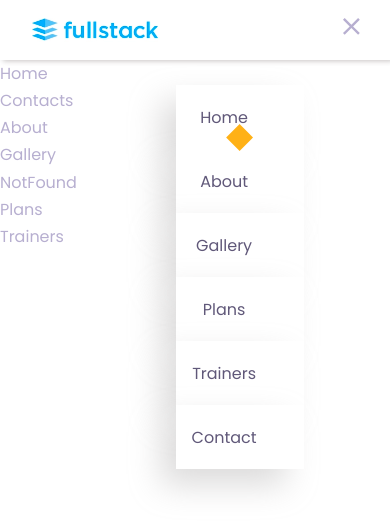
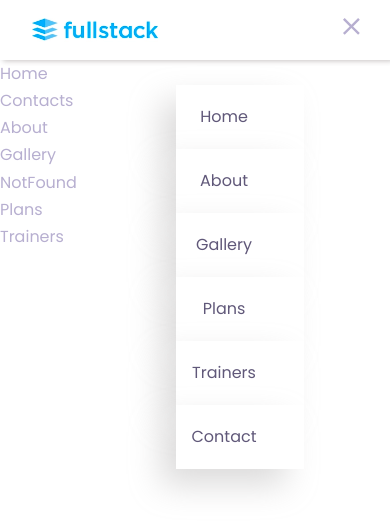
Before and after one commit to belaymit/reactjs-website, a React (Create React App) app: page / in a window 390 px wide. Shown: the top 530 px of the page. Built offline with nearby package versions, Linux system fonts and the light colour scheme.

Commit message:
added animation to nav-menu items

```diff
--- a/src/components/navbar.css
+++ b/src/components/navbar.css
@@ -50,7 +50,7 @@ nav {
 }
 
 .active-nav::after {
-  content: '';
+  content: "";
   display: block;
   width: 1.2rem;
   height: 1.2rem;
@@ -82,9 +82,11 @@ nav {
     width: 45%;
     flex-direction: column;
     gap: 0;
+    perspective: 400px;
   }
 
-  .active-nav {
+  .active-nav,
+  .active-nav::after {
     display: none;
   }
 
@@ -92,8 +94,41 @@ nav {
     height: 4rem;
     width: 100%;
     box-shadow: -0.9rem 1rem 2rem rgba(168, 164, 164, 0.4);
+    animation: navAnimation 600ms ease forwards;
+    transform: rotate(90deg);
+    opacity: 0;
+    transform-origin: top;
   }
 
+  .nav-links li:nth-child(2) {
+    animation-delay: 200ms;
+  }
+
+  .nav-links li:nth-child(3) {
+    animation-delay: 400ms;
+  }
+
+  .nav-links li:nth-child(4) {
+    animation-delay: 600ms;
+  }
+
+  .nav-links li:nth-child(5) {
+    animation-delay: 800ms;
+  }
+
+  .nav-links li:nth-child(6) {
+    animation-delay: 1s;
+  }
+
+  .nav-links li:nth-child(7) {
+    animation-delay: 1.2s;
+  }
+  @keyframes navAnimation {
+    to {
+      transform: rotate(0);
+      opacity: 1;
+    }
+  }
   .nav-links li a {
     background-color: var(--color-primary);
     height: 100%;
```
